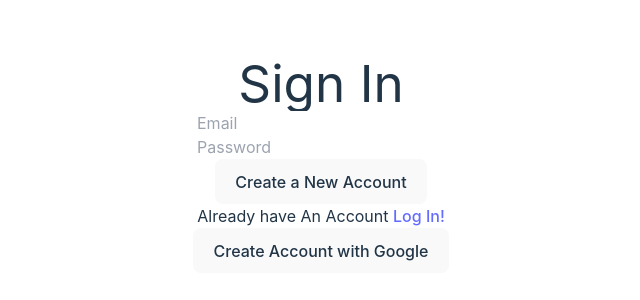
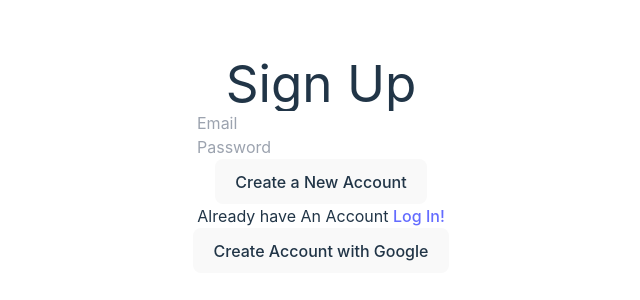
Before and after one commit to Uni-Galaxy/club-portal, a React (Vite) app: page /signup in a window 1280 px wide. Shown: the part 236-536 px from the top of the page, without its empty margins (319-959 px from the left). Built offline with nearby package versions, Linux system fonts and the light colour scheme.

Commit message:
Add react-toastify for notifications; update App and Signin components to use react-toastify and useState for login state; update package-lock.json and package.json
The code diff adds the react-toast

```diff
--- a/src/pages/Signup.tsx
+++ b/src/pages/Signup.tsx
@@ -42,7 +42,7 @@ const Signup = () => {
 
     return (
         <div>
-            <h1>Sign In</h1>
+            <h1>Sign Up</h1>
             <input
                 type="text"
                 className=""
```
